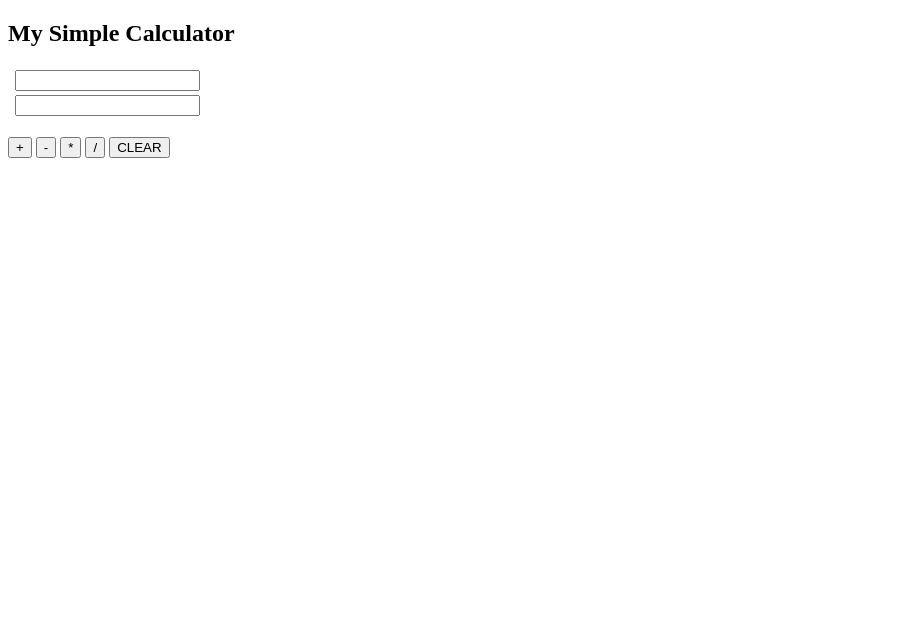
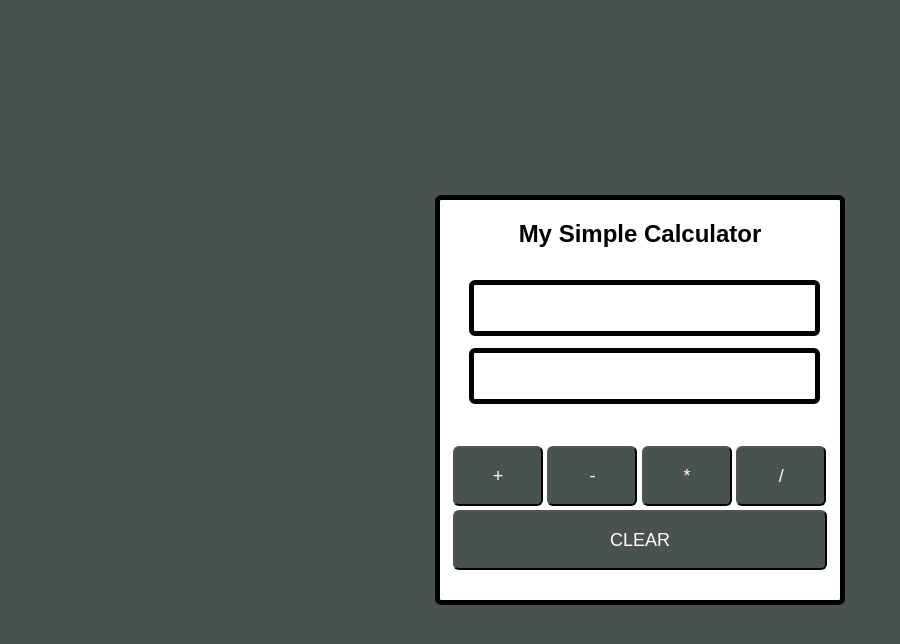
Before and after one commit to timocheu/Calcky, a plain HTML site: page index.html in a window 1280 px wide. Shown: the whole page, without its empty margins (0-900 px from the left). Drawn offline with Linux system fonts and the light colour scheme.

Commit message:
add css styles

```diff
--- /dev/null
+++ b/css/calculator-styles.css
@@ -0,0 +1,77 @@
+* {
+    padding: 0;
+    margin: 0;
+    font-family: 'poppins', sans-serif;
+}
+
+body {
+    background-color: #495250;
+    display: grid;
+    height: 100vh;
+    place-items: center;
+}
+
+.main {
+
+    width: 400px;
+    height: 400px;
+    background-color: white;
+    position: absolute;
+    border: 5px solid black;
+    border-radius: 6px;
+}
+
+.main input[type='text'] {
+    width: 88%;
+    position: relative;
+    height: 40px;
+    top: 5px;
+    padding: 3px 6px;
+    outline: none;
+    font-size: 40px;
+    border: 5px solid black;
+    display: flex;
+    margin: 5px;
+    border-radius: 6px;
+    color: black;
+}
+
+.btn {
+    height: 170px;
+}
+
+.btn input[type=button] {
+    width: 90px;
+    padding: 2px;
+    margin: 2px 0px;
+    position: relative;
+    left: 13px;
+    top: 20px;
+    height: 60px;
+    cursor: pointer;
+    font-size: 18px;
+    transition: 0.5s;
+    background-color: #495250;
+    border-radius: 6px;
+    color: white;
+}
+
+.btn input[type=button ]:hover {
+    background-color: black;
+
+    color: white;
+}
+
+#headingTitle {
+    text-align: center;
+    padding: 20px;
+}
+
+.form-label {
+    padding: 10px;
+    font-weight: bolder;
+}
+
+#btnClear {
+    width: 93.5%;
+}
--- a/index.html
+++ b/index.html
@@ -4,6 +4,7 @@
     <meta charset="UTF-8">
     <meta name="viewport" content="width=device-width, initial-scale=1.0">
     <title>My simple calculator</title>
+    <link rel="stylesheet" href="css/calculator-styles.css">
 </head>
 <body>
     <div class="main">
```
Also changed, not shown: styles.css (deleted).
